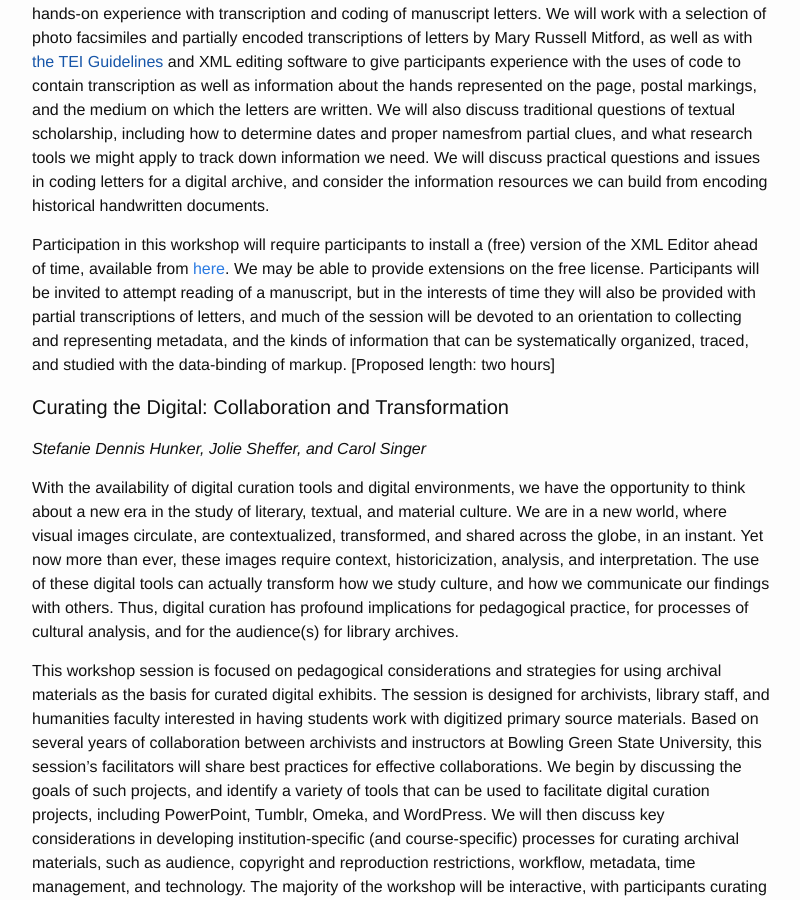
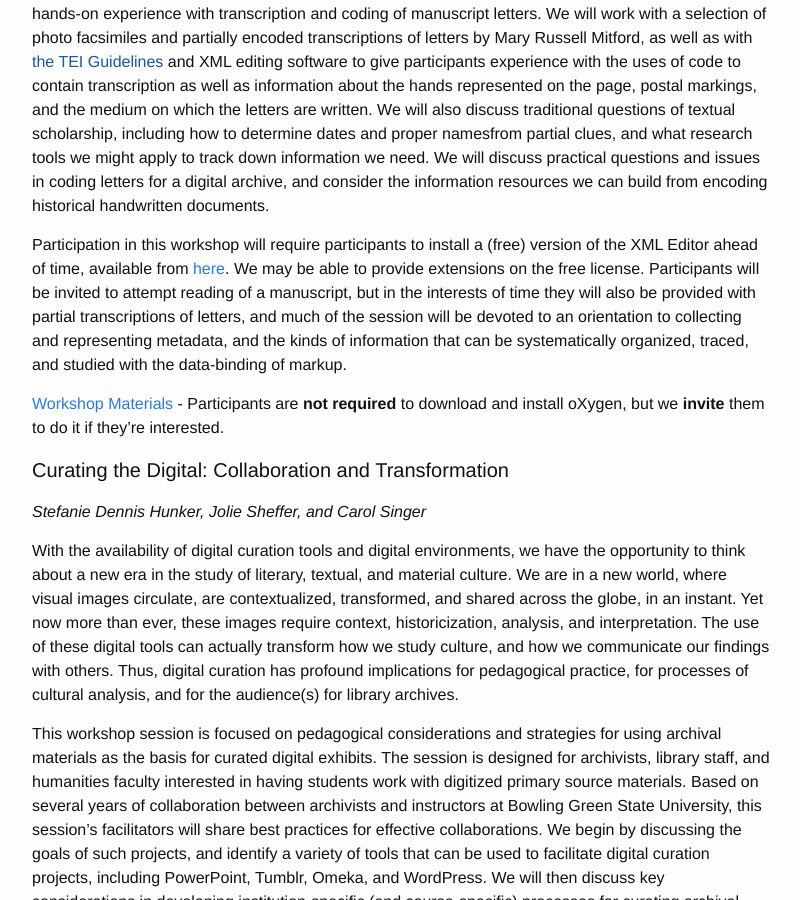
Before and after one commit to KeystoneDH/2016, a Jekyll site: the page built from abstracts.md, in a window 1280 px wide and 900 px high, scrolled down 22353 px. Shown: the whole window, without its empty margins (238-1038 px from the left). Built offline with Jekyll 4.4.1, drawn with Linux system fonts in a browser that asks for light colours.

Commit message:
adding workshop materials

```diff
--- a/abstracts.md
+++ b/abstracts.md
@@ -418,7 +418,9 @@ Almost everything about the predominantly faithful depiction of 1947 Los Angeles
 
 Join members of the Text Encoding Initiative (TEI) and editors of [the Digital Mitford project](http://digitalmitford.org) to gain hands-on experience with transcription and coding of manuscript letters. We will work with a selection of photo facsimiles and partially encoded transcriptions of letters by Mary Russell Mitford, as well as with [the TEI Guidelines]() and <oXygen/> XML editing software to give participants experience with the uses of code to contain transcription as well as information about the hands represented on the page, postal markings, and the medium on which the letters are written. We will also discuss traditional questions of textual scholarship, including how to determine dates and proper namesfrom partial clues, and what research tools we might apply to track down information we need. We will discuss practical questions and issues in coding letters for a digital archive, and consider the information resources we can build from encoding historical handwritten documents.
 
-Participation in this workshop will require participants to install a (free) version of the <oXygen/> XML Editor ahead of time, available from [here](https://www.oxygenxml.com/xml_editor.html). We may be able to provide extensions on the free license. Participants will be invited to attempt reading of a manuscript, but in the interests of time they will also be provided with partial transcriptions of letters, and much of the session will be devoted to an orientation to collecting and representing metadata, and the kinds of information that can be systematically organized, traced, and studied with the data-binding of markup. [Proposed length: two hours]
+Participation in this workshop will require participants to install a (free) version of the <oXygen/> XML Editor ahead of time, available from [here](https://www.oxygenxml.com/xml_editor.html). We may be able to provide extensions on the free license. Participants will be invited to attempt reading of a manuscript, but in the interests of time they will also be provided with partial transcriptions of letters, and much of the session will be devoted to an orientation to collecting and representing metadata, and the kinds of information that can be systematically organized, traced, and studied with the data-binding of markup.
+
+[Workshop Materials](https://drive.google.com/folderview?id=0B7bgSLLeaaMWV29acEQ3d1FUVWs&usp=drive_web) - Participants are **not required** to download and install oXygen, but we **invite** them to do it if they're interested.
 
 <!--#### Workshop: Mapping a Digital History of Big Science
 {: #submission-13}
```
